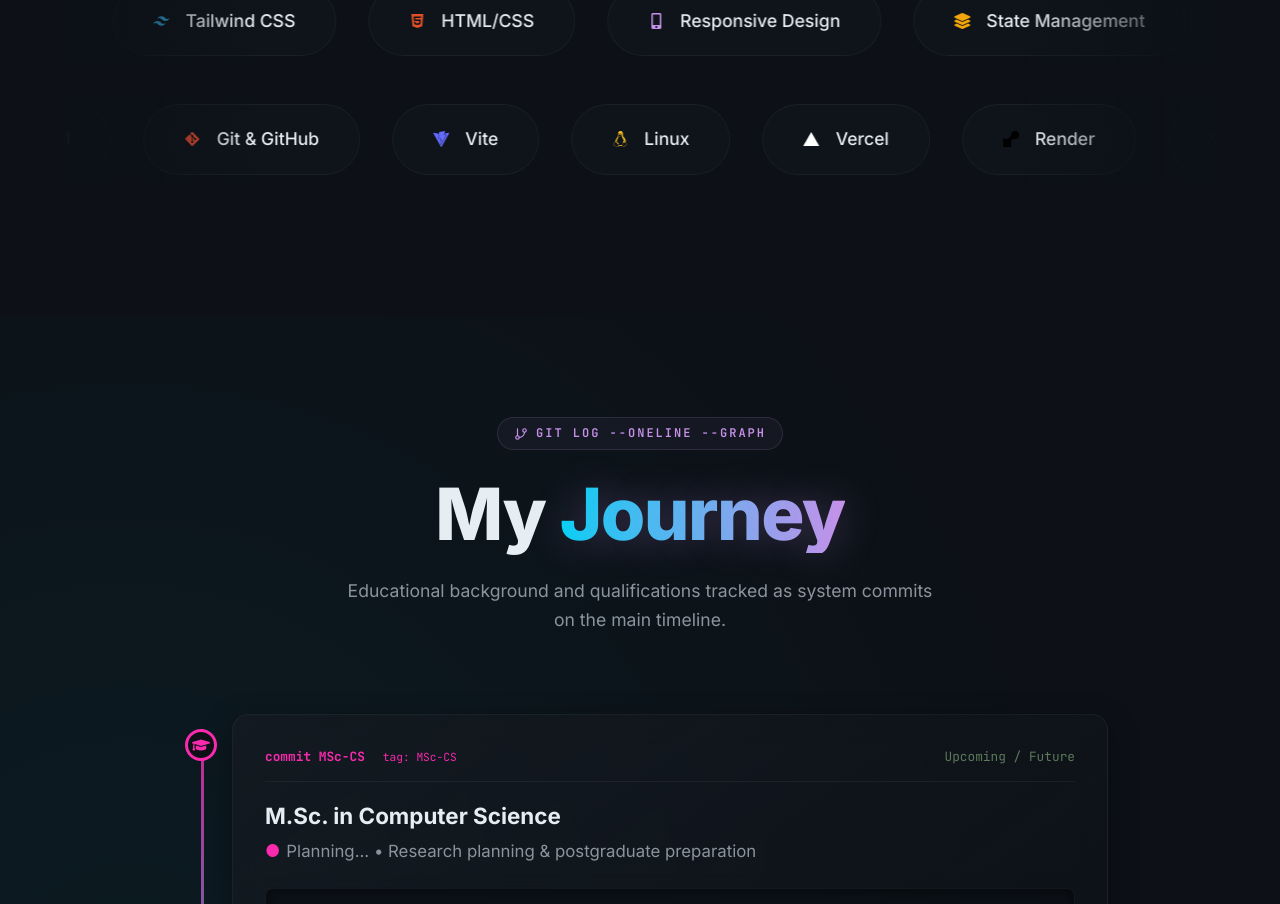
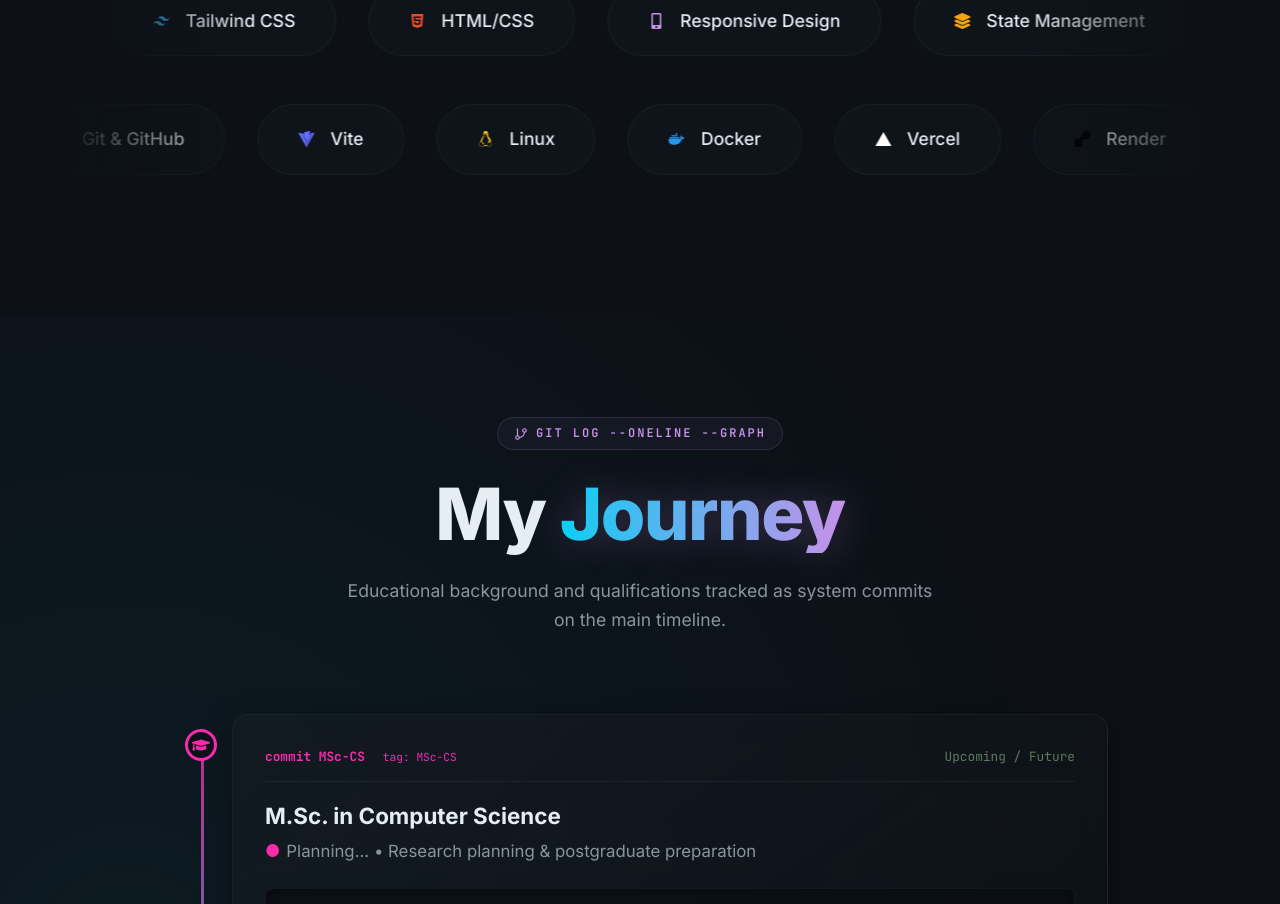
Before and after one commit to ah-nd-naf/Portfolio_Ahnaf, a React (Vite) app: page / in a window 1280 px wide. Shown: the part 3280-4184 px from the top of the page. Built offline with nearby package versions, Linux system fonts and the light colour scheme; the HTML template or start-up script is replaced by a standard one.

Commit message:
updated skill

```diff
--- a/src/components/Skills.jsx
+++ b/src/components/Skills.jsx
@@ -1,7 +1,7 @@
 import React from 'react';
 import { motion } from 'framer-motion';
 import { FaJsSquare, FaPython, FaDatabase, FaReact, FaHtml5, FaNodeJs, FaServer, FaGitAlt, FaLinux, FaMobileAlt, FaLayerGroup, FaLock } from 'react-icons/fa';
-import { SiDjango, SiMongodb, SiMysql, SiExpress, SiVite, SiFramer, SiTailwindcss, SiPostgresql, SiPrisma, SiVercel, SiRender, SiJsonwebtokens, SiPostman, SiTypescript, SiSwagger, SiZod, SiFastapi, SiNextdotjs, SiClerk } from 'react-icons/si';
+import { SiDjango, SiMongodb, SiMysql, SiExpress, SiVite, SiFramer, SiTailwindcss, SiPostgresql, SiPrisma, SiVercel, SiRender, SiJsonwebtokens, SiPostman, SiTypescript, SiSwagger, SiZod, SiFastapi, SiNextdotjs, SiClerk, SiDocker } from 'react-icons/si';
 
 const skillset = [
   {
@@ -51,6 +51,7 @@ const skillset = [
       { icon: <FaGitAlt color="#f05032" size={16} />, name: 'Git & GitHub' },
       { icon: <SiVite color="#646CFF" size={16} />, name: 'Vite' },
       { icon: <FaLinux color="#fcc624" size={16} />, name: 'Linux' },
+      { icon: <SiDocker color="#2496ed" size={16} />, name: 'Docker' },
       { icon: <SiVercel color="#ffffff" size={16} />, name: 'Vercel' },
       { icon: <SiRender color="#000000" size={16} />, name: 'Render' },
     ],
```
